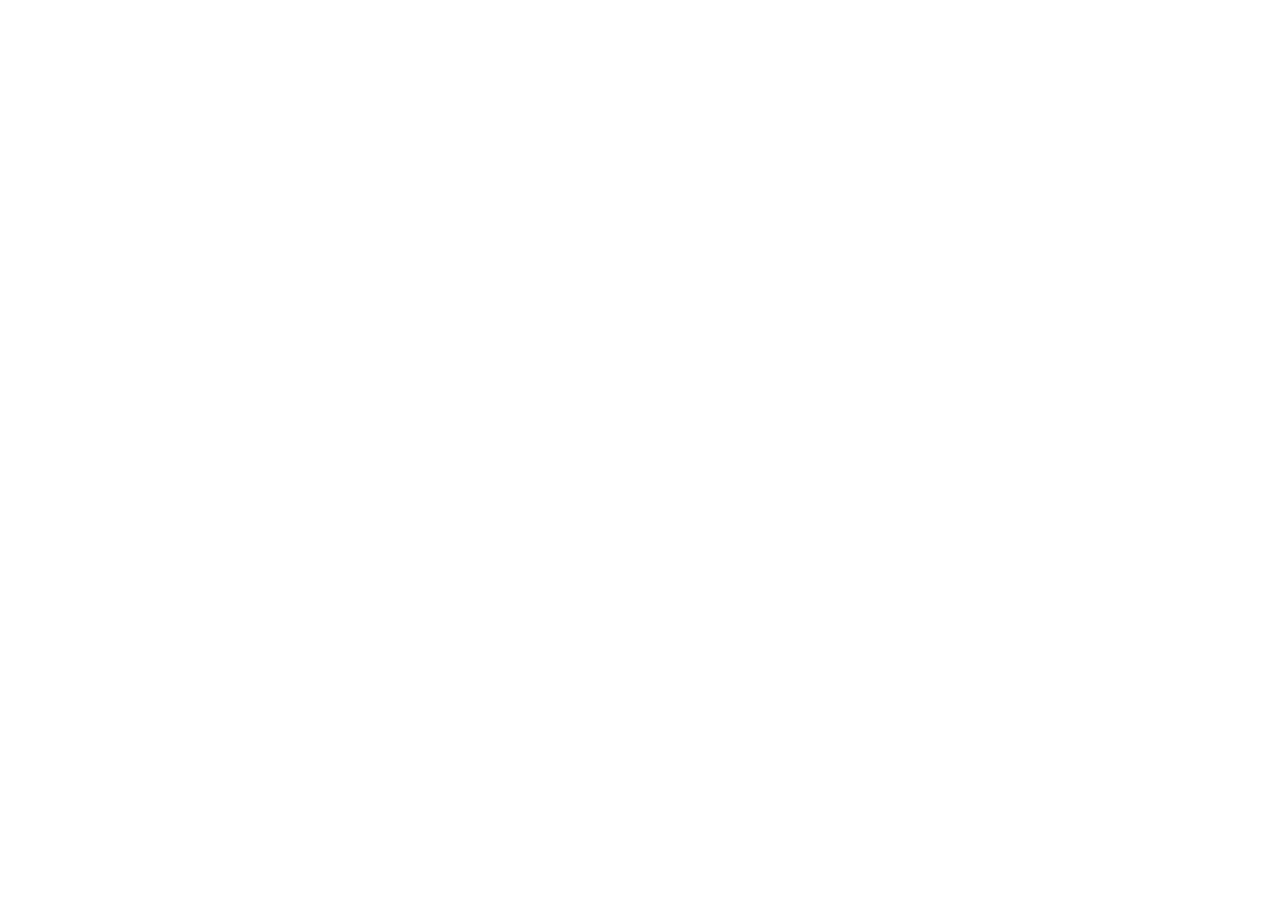
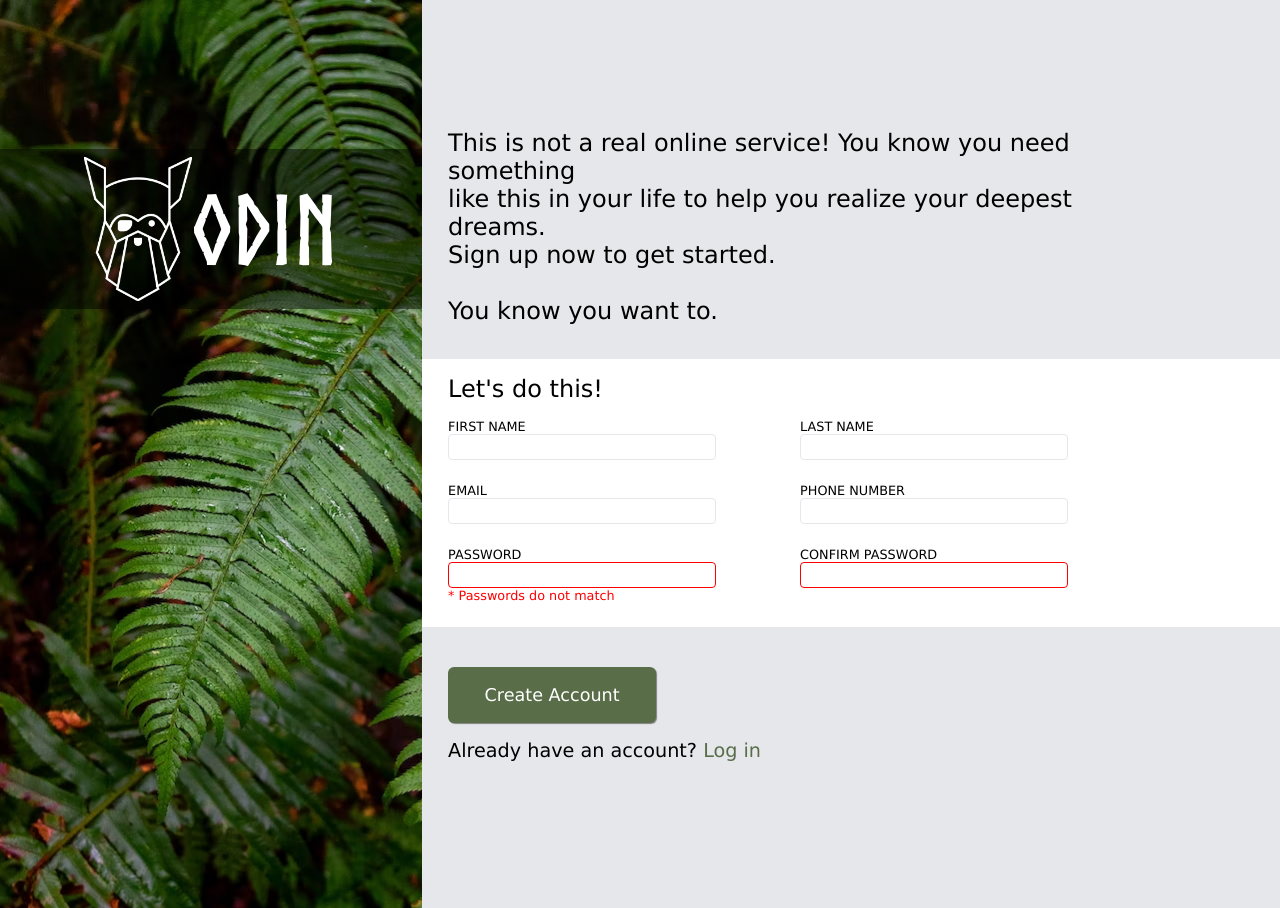
Before and after one commit to Howl404/Sign-up-Form, a plain HTML site: page index.html in a window 1280 px wide. Before the commit the page ends 800 px from the top, so only its background shows below. Drawn offline with Linux system fonts and the light colour scheme.

Commit message:
PC version

```diff
--- a/index.html
+++ b/index.html
@@ -7,5 +7,79 @@
     <title>Document</title>
     <link rel="stylesheet" href="style.css" />
   </head>
-  <body></body>
+  <body>
+    <div class="main-grid">
+      <div class="left">
+        <div class="odin">
+          <img src="/images/odin-lined.png" alt="" />
+          <p>Odin</p>
+        </div>
+      </div>
+      <div class="right">
+        <div class="first">
+          <p>
+            This is not a real online service! You know you need something
+            <br />
+            like this in your life to help you realize your deepest dreams.<br />Sign
+            up now to get started.
+          </p>
+          <br />
+          <p>You know you want to.</p>
+        </div>
+        <div class="second">
+          <p>Let's do this!</p>
+          <div>
+            <form action="/" method="post">
+              <div class="grid">
+                <div>
+                  <label for="firstName">FIRST NAME</label>
+                  <input type="text" id="firstName" name="firstName" required />
+                </div>
+                <div>
+                  <label for="lastName">LAST NAME</label>
+                  <input type="text" id="lastName" name="lastName" required />
+                </div>
+                <div>
+                  <label for="email">EMAIL</label>
+                  <input type="email" id="email" name="email" required />
+                </div>
+                <div>
+                  <label for="phone">PHONE NUMBER</label>
+                  <input type="phone" id="phone" name="phone" required />
+                </div>
+                <div class="error2">
+                  <label for="password1">PASSWORD</label
+                  ><input
+                    type="password"
+                    id="password1"
+                    name="password1"
+                    class="error"
+                    onkeyup="check();"
+                    required
+                  />
+                  <p id="error-message">* Passwords do not match</p>
+                </div>
+                <div>
+                  <label for="password2">CONFIRM PASSWORD</label
+                  ><input
+                    type="password"
+                    id="password2"
+                    name="password2"
+                    class="error"
+                    onkeyup="check();"
+                    required
+                  />
+                </div>
+              </div>
+              <div class="third">
+                <button type="submit">Create Account</button>
+                <p>Already have an account? <a href="#"> Log in</a></p>
+              </div>
+            </form>
+          </div>
+        </div>
+      </div>
+    </div>
+    <script src="script.js"></script>
+  </body>
 </html>
--- /dev/null
+++ b/script.js
@@ -0,0 +1,19 @@
+const password1 = document.getElementById("password1");
+const password2 = document.getElementById("password2");
+const error = document.getElementById("error-message");
+
+const check = function () {
+  if (
+    password1.value === password2.value &&
+    password1.value !== "" &&
+    password2.value !== ""
+  ) {
+    password1.classList.remove("error");
+    password2.classList.remove("error");
+    error.style.display = "none";
+  } else {
+    password2.classList.add("error");
+    password1.classList.add("error");
+    error.style.display = "block";
+  }
+};
--- a/style.css
+++ b/style.css
@@ -0,0 +1,137 @@
+* {
+  padding: 0;
+  margin: 0;
+  font-family: Verdana, Geneva, Tahoma, sans-serif;
+}
+
+input,
+label {
+  display: block;
+}
+
+@font-face {
+  font-family: Norse-Bold;
+  src: url(Norse-Bold.otf);
+}
+
+.main-grid {
+  display: grid;
+  grid-template-columns: 33% 67%;
+  height: 100vh;
+  width: 100%;
+}
+
+.left {
+  background-image: url("images/background.avif");
+  position: relative;
+}
+
+.odin {
+  height: 9rem;
+  width: 100%;
+  top: 13.5rem;
+  background-color: rgba(0, 0, 0, 0.466);
+  color: white;
+  padding: 0.5rem 0 0.5rem 0;
+  margin-top: 35.3%;
+  display: flex;
+  align-items: center;
+  justify-content: center;
+}
+
+.odin p {
+  display: inline-block;
+  font-size: 6rem;
+  font-family: "Norse-Bold";
+}
+
+.odin img {
+  height: 100%;
+}
+
+/* Right side */
+.first {
+  padding: 15% 15% 4% 3%;
+  text-align: start;
+  font-size: 1.5rem;
+  background-color: #e5e7eb;
+}
+
+.second {
+  font-size: 1.5rem;
+}
+
+.second p {
+  padding: 1rem 2rem 0 3%;
+}
+
+.third {
+  font-size: 1.2rem;
+  background-color: #e5e7eb;
+  padding: 2.5rem 0 17% 0;
+}
+
+.grid {
+  display: grid;
+  grid-template-columns: 22rem 16rem;
+  grid-template-rows: repeat(3, 4rem);
+  padding: 1rem 2rem 1rem 3%;
+}
+
+input {
+  width: 16rem;
+  height: 1.5rem;
+  border: 1px solid #e5e7eb;
+  border-radius: 4px;
+  padding-left: 10px;
+  font-size: 0.9rem;
+}
+
+label {
+  font-size: 0.8rem;
+  color: rgb(0, 0, 0);
+}
+
+button {
+  background-color: #596d48;
+  height: 3.5rem;
+  width: 13rem;
+  margin-left: 3%;
+  border-radius: 6px;
+
+  color: white;
+  font-size: 1.1rem;
+  border: none;
+  box-shadow: 1px 1px 1px grey;
+}
+
+input:focus {
+  outline: none;
+  border: 1.5px outset blue;
+  box-shadow: 1px 1px 1px grey;
+}
+
+#error-message {
+  font-size: 0.8rem;
+  color: red;
+  padding: 0;
+}
+
+.error {
+  border: 1px solid red;
+}
+
+a {
+  text-decoration: none;
+  color: #596d48;
+}
+
+a:hover {
+  color: Black;
+}
+
+button:hover {
+  background-color: #e5e7eb;
+  border: 1px solid #596d48;
+  color: black;
+}
```
Also changed, not shown: Norse-Bold.otf (added), images/background.avif (added), images/odin-lined.png (added).
